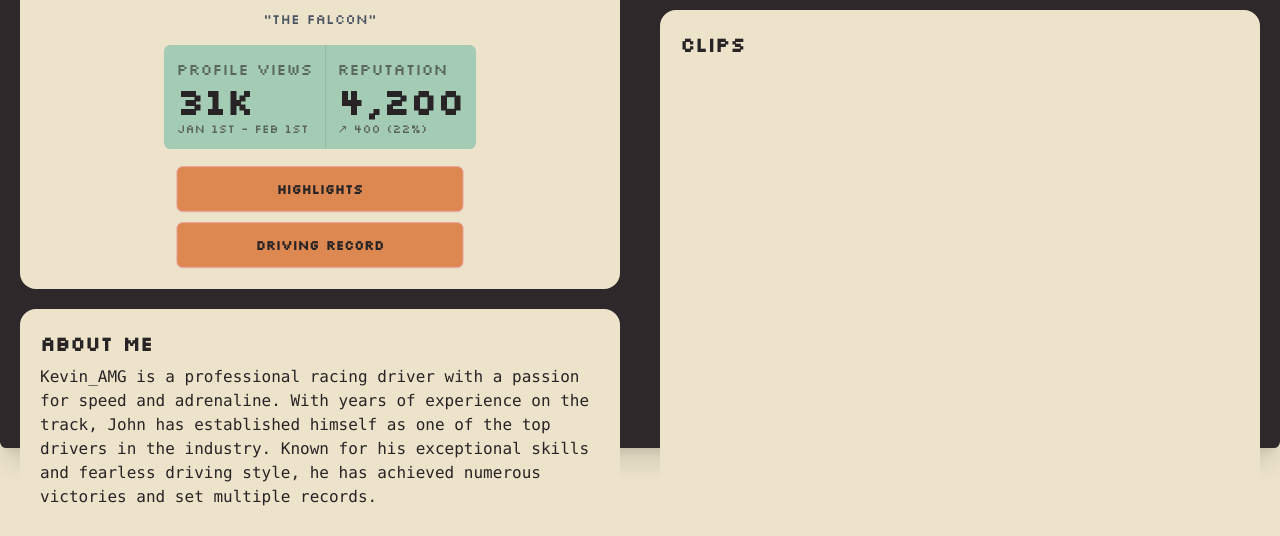
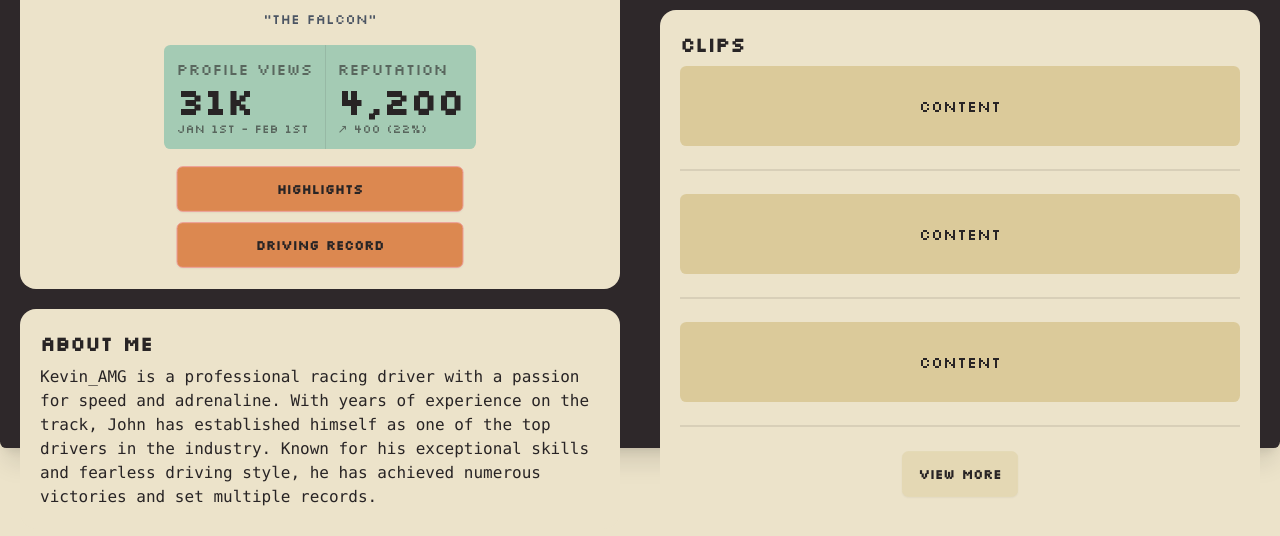
Before and after one commit to lai-kevin/RaceTree-Production, a Next.js app: page /profile in a window 1280 px wide. Shown: the part 416-952 px from the top of the page. Built offline with nearby package versions, Linux system fonts and the light colour scheme; no server answers; what tailwindcss-animated would draw is missing.

Commit message:
add clips layout

```diff
--- a/src/components/cards/clips.tsx
+++ b/src/components/cards/clips.tsx
@@ -1,9 +1,25 @@
 const Clips = () => {
   return (
-    <div className="bg-base-100 rounded-2xl m-5 h-[600px]">
+    <div className="bg-base-100 rounded-2xl m-5">
       <div className="card-body p-5">
         <h1 className="card-title text-xl">Clips</h1>
-
+        <div className="w-full border-opacity-50 h-[500px]">
+          <div className="grid h-20 card bg-base-300 rounded-box place-items-center">
+            content
+          </div>
+          <div className="divider" />
+          <div className="grid h-20 card bg-base-300 rounded-box place-items-center">
+            content
+          </div>
+          <div className="divider" />
+          <div className="grid h-20 card bg-base-300 rounded-box place-items-center">
+            content
+          </div>
+          <div className="divider" />
+          <div className="flex justify-center">
+            <button className="btn">View More</button>
+          </div>
+        </div>
       </div>
     </div>
   );
```
Lines whose indentation alone changed are shown as unchanged.
